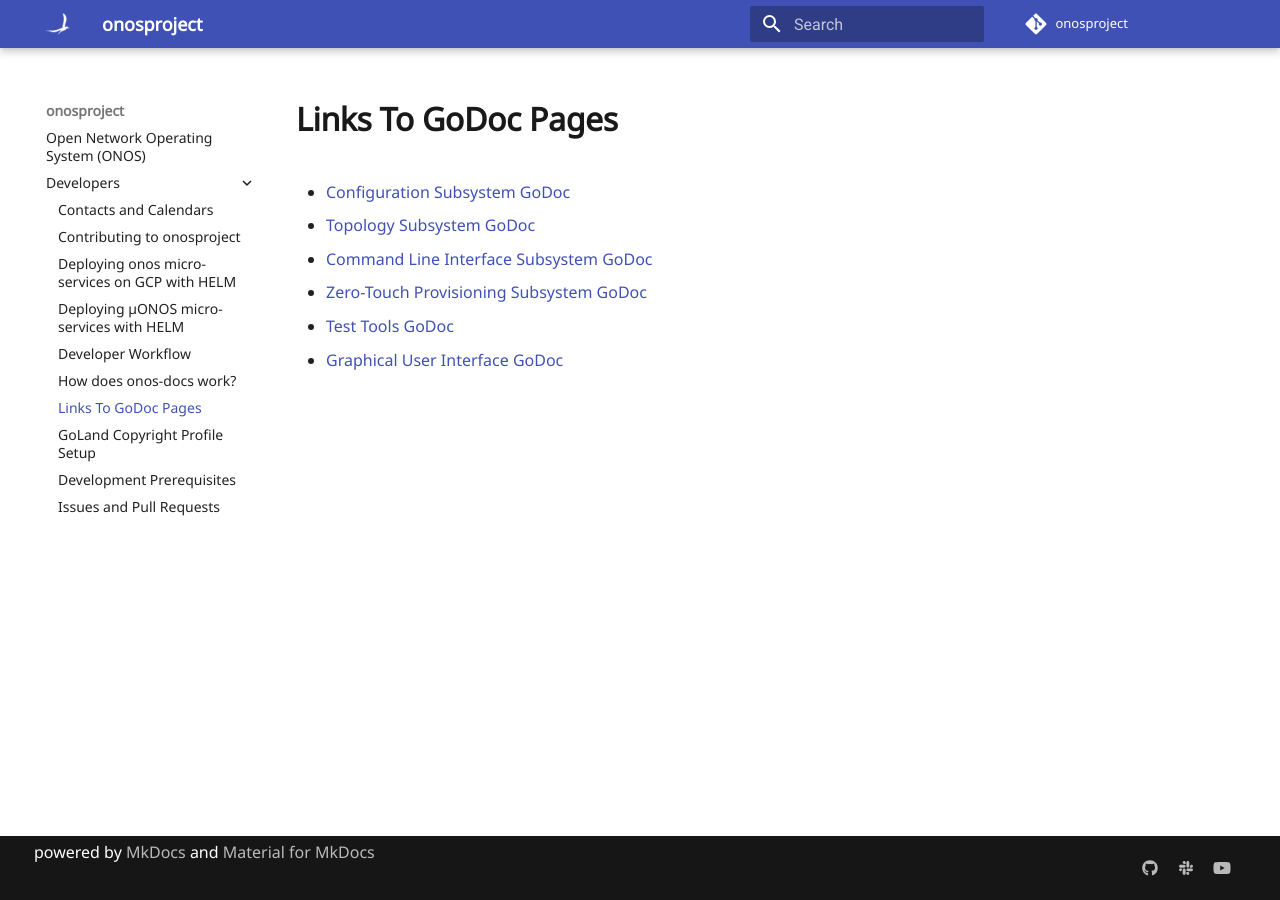
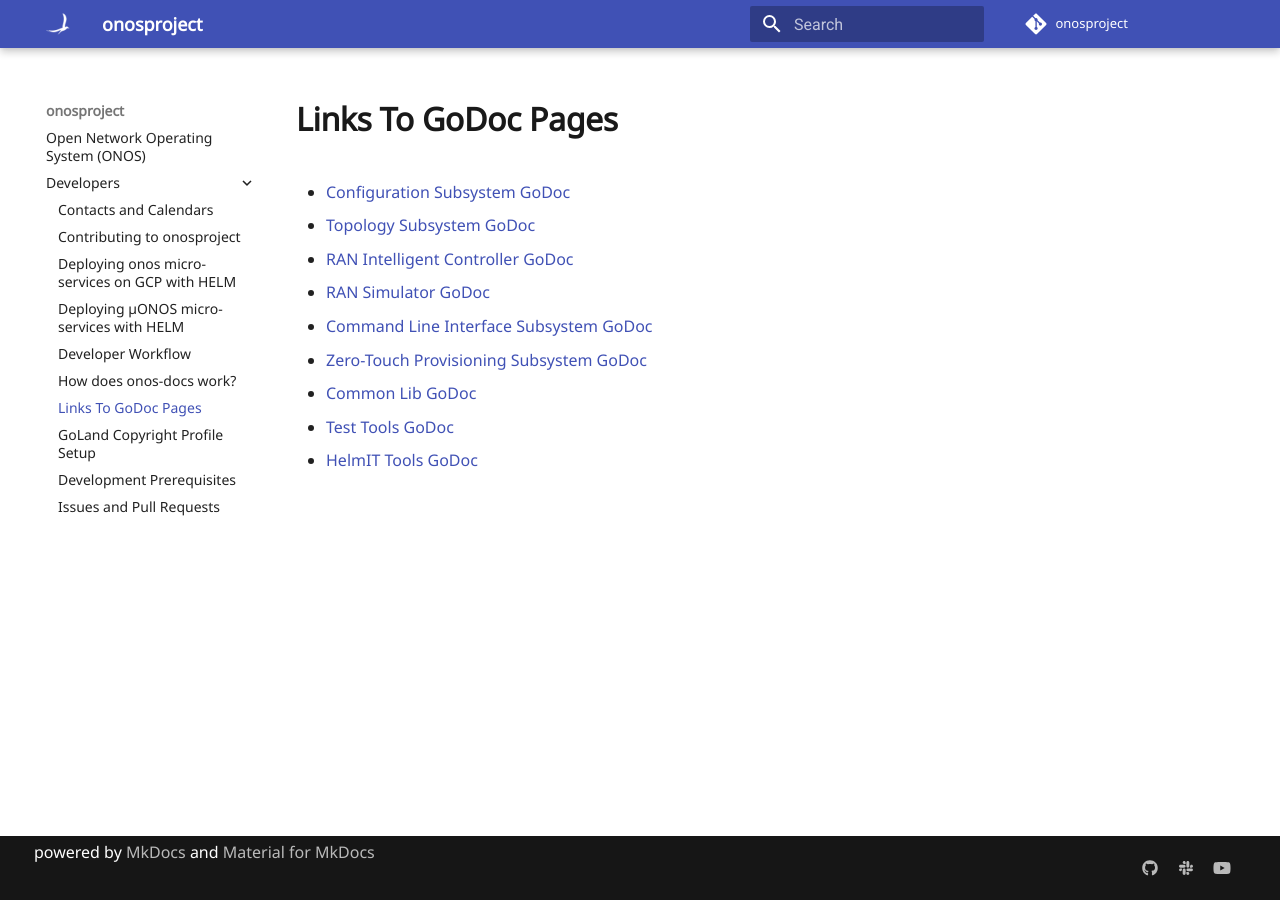
Before and after one commit to onosproject/onos-docs, an MkDocs documentation site: the page built from docs/content/developers/godocs.md, in a window 1280 px wide. Built offline with MkDocs 1.6.1 and Material for MkDocs 9.7.7, drawn with Linux system fonts in a browser that asks for light colours.

Commit message:
Updated the GoDoc links to new site (#112)

```diff
--- a/docs/content/developers/godocs.md
+++ b/docs/content/developers/godocs.md
@@ -1,8 +1,11 @@
 # Links To GoDoc Pages
 
-- [Configuration Subsystem GoDoc](https://godoc.org/github.com/onosproject/onos-config)
-- [Topology Subsystem GoDoc](https://godoc.org/github.com/onosproject/onos-topo)
-- [Command Line Interface Subsystem GoDoc](https://godoc.org/github.com/onosproject/onos-cli)
-- [Zero-Touch Provisioning Subsystem GoDoc](https://godoc.org/github.com/onosproject/onos-ztp)
-- [Test Tools GoDoc](https://godoc.org/github.com/onosproject/onos-test)
-- [Graphical User Interface GoDoc](https://godoc.org/github.com/onosproject/onos-gui)
+- [Configuration Subsystem GoDoc](https://pkg.go.dev/github.com/onosproject/onos-config)
+- [Topology Subsystem GoDoc](https://pkg.go.dev/github.com/onosproject/onos-topo)
+- [RAN Intelligent Controller GoDoc](https://pkg.go.dev/github.com/onosproject/onos-ric)
+- [RAN Simulator GoDoc](https://pkg.go.dev/github.com/onosproject/ran-simulator)
+- [Command Line Interface Subsystem GoDoc](https://pkg.go.dev/github.com/onosproject/onos-cli)
+- [Zero-Touch Provisioning Subsystem GoDoc](https://pkg.go.dev/github.com/onosproject/onos-ztp)
+- [Common Lib GoDoc](https://pkg.go.dev/github.com/onosproject/onos-lib-go)
+- [Test Tools GoDoc](https://pkg.go.dev/github.com/onosproject/onos-test)
+- [HelmIT Tools GoDoc](https://pkg.go.dev/github.com/onosproject/helmit)
```
Also changed, not shown: 1 other file.
